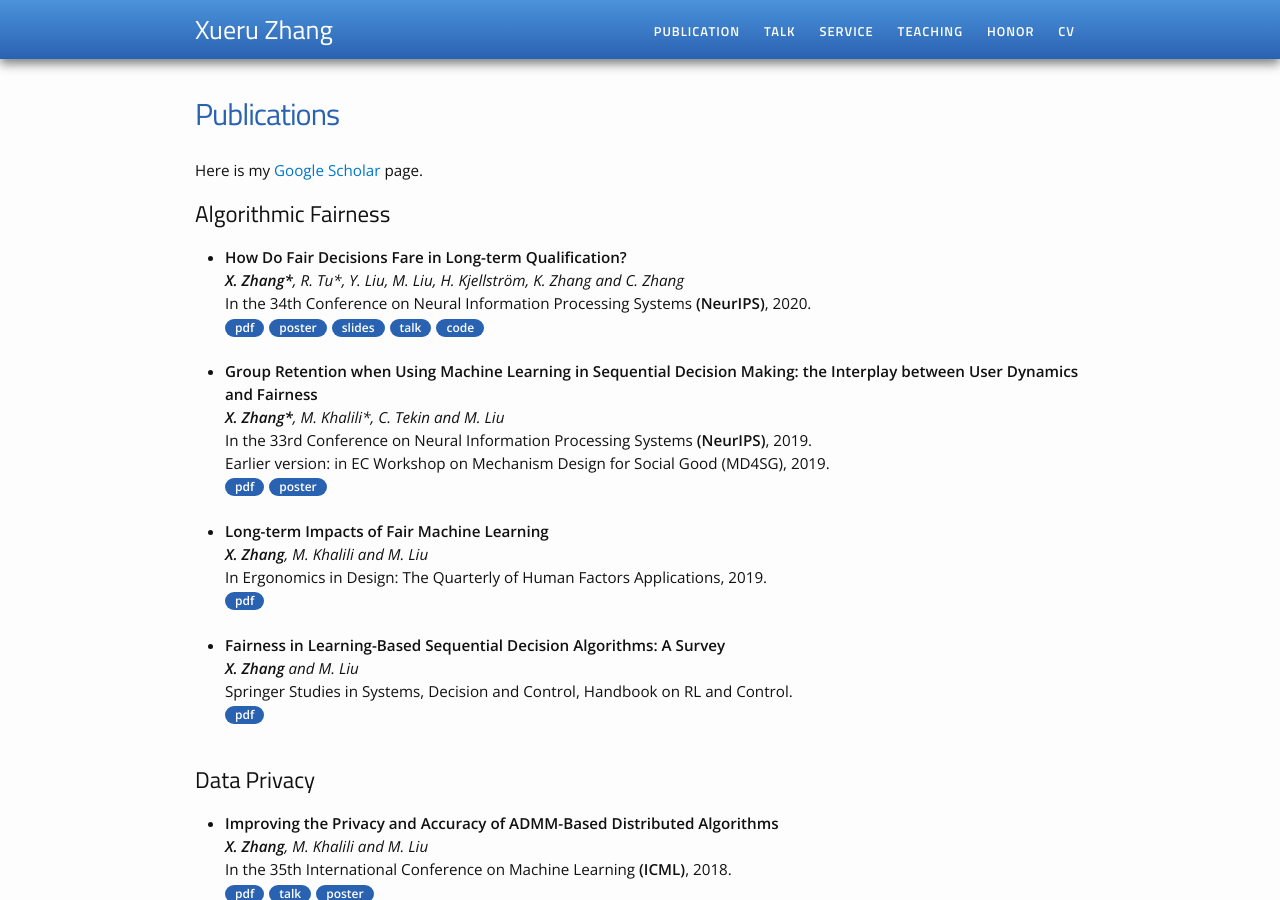
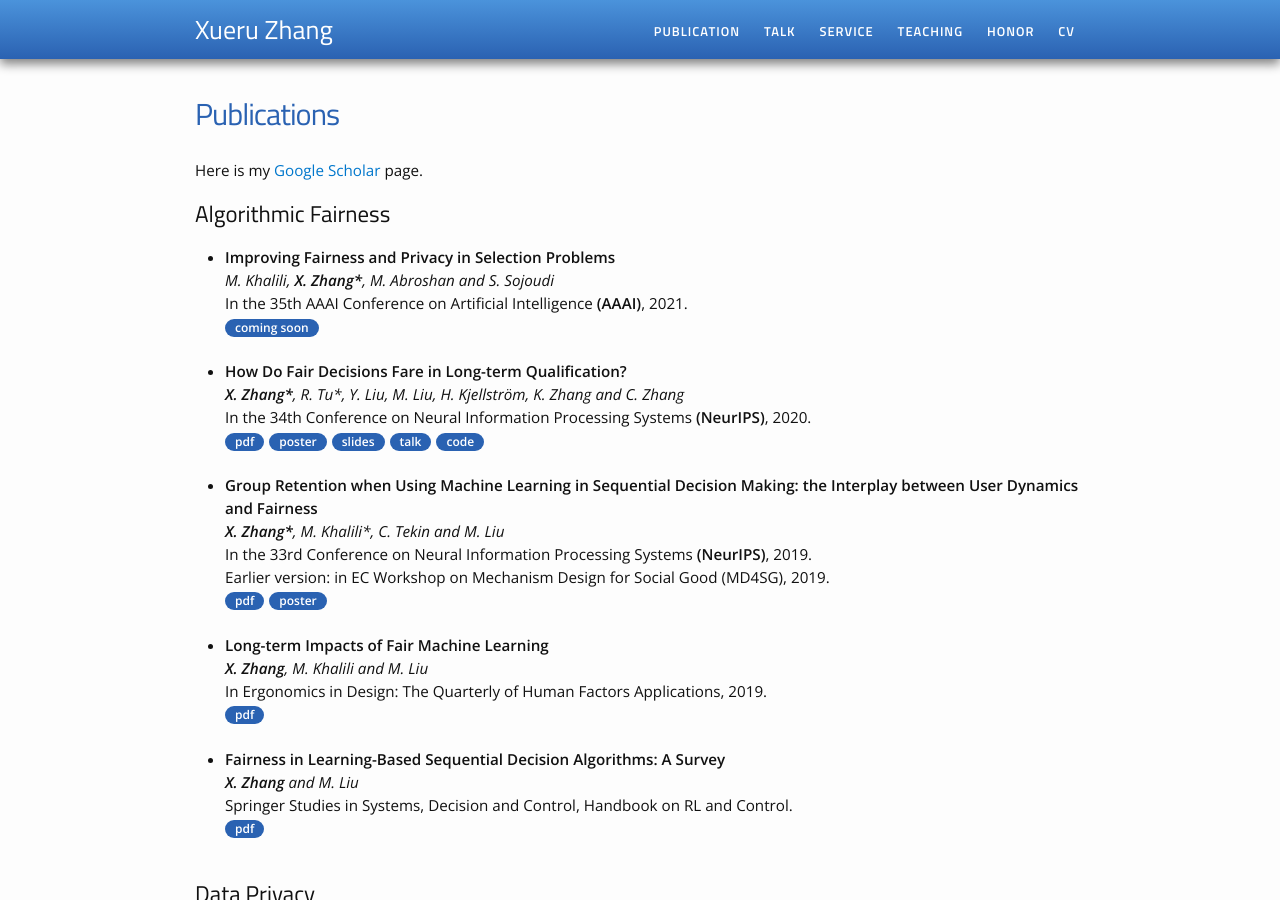
Before and after one commit to xueruzhang/xueruzhang.github.io, a Jekyll site: the page built from publications.md, in a window 1280 px wide and 900 px high. Built offline with Jekyll 4.4.1, drawn with Linux system fonts in a browser that asks for light colours.

Commit message:
message accompanying my updates

```diff
--- a/index.html
+++ b/index.html
@@ -23,6 +23,8 @@ border-radius:50% 50% 50% 50%;
 <h2>News</h2>
 <div class="updates" style="height: 10em; overflow-y: scroll;">
 <ul>
+<li><i>[12/2020]</i> - One paper got accepted to the 35th AAAI Conference on Artificial Intelligence (AAAI).</li>
+
 <li><i>[10/2020]</i> - I was selected to participate <a href="https://eecs.berkeley.edu/rising-stars-2020">EECS Rising Stars workshop</a>.</li>
 
 <li><i>[09/2020]</i> - One paper got accepted to the 34th Conference on Neural Information Processing Systems (NeurIPS).</li>
--- a/publications.md
+++ b/publications.md
@@ -8,6 +8,12 @@ Here is my <a href= "https://scholar.google.com/citations?user=PNBO_a4AAAAJ&hl=e
 
 <h2>Algorithmic Fairness</h2>
 <ul>
+	<li>
+		<b>Improving Fairness and Privacy in Selection Problems</b><br>
+		<i>M. Khalili, <b>X. Zhang*</b>, M. Abroshan and S. Sojoudi</i><br>
+		In the 35th AAAI Conference on Artificial Intelligence <b>(AAAI)</b>, 2021.<br>
+		<a href=""><div class="color-button">coming soon</div></a>
+	</li><br>
 	<li>
 		<b>How Do Fair Decisions Fare in Long-term Qualification?</b><br>
 		<i><b>X. Zhang*</b>, R. Tu*, Y. Liu, M. Liu, H. Kjellström, K. Zhang and C. Zhang</i><br>
```
Also changed, not shown: honor.md (+1 -1 lines), publication.md (+6 -0 lines), 2 other files.
